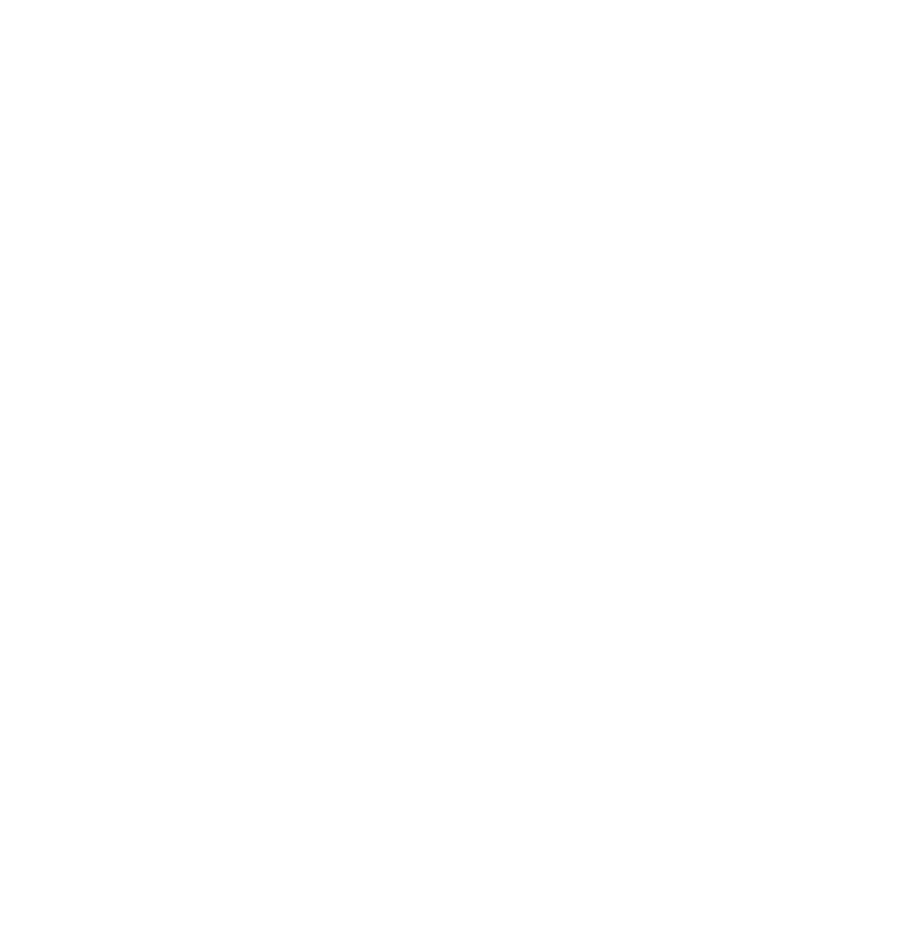
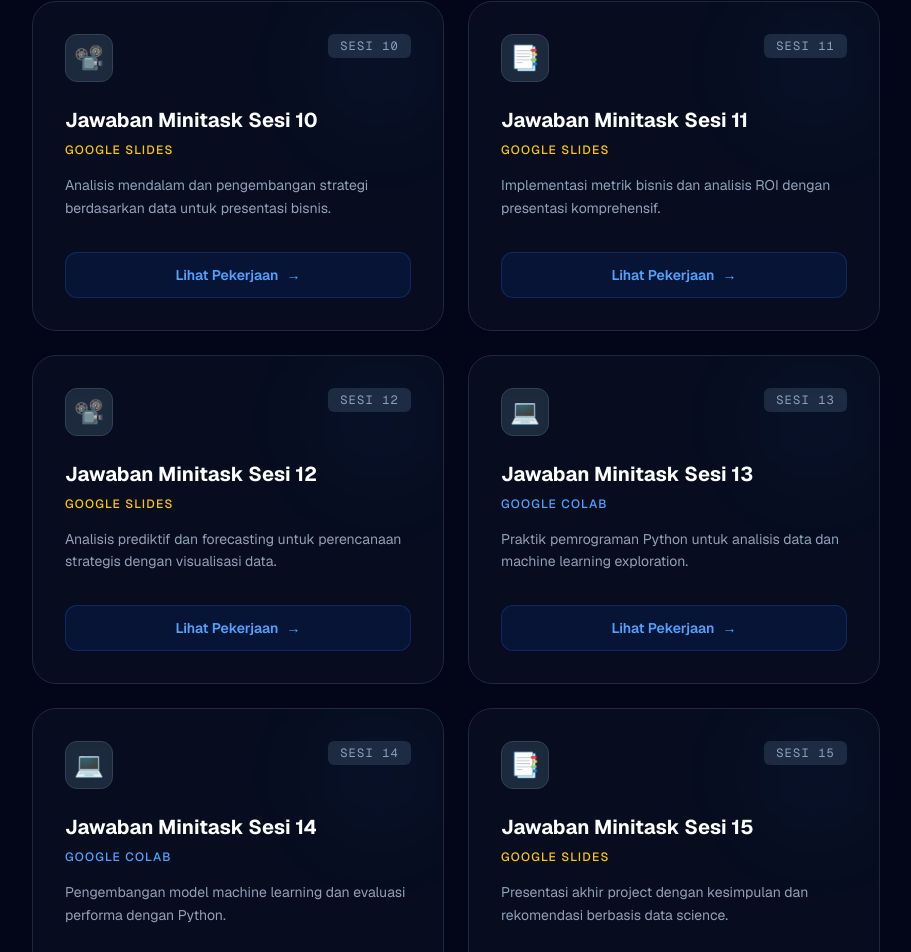
Before and after one commit to digraizham/portofolio, a Next.js app: page /pelatihan in a window 1280 px wide. Shown: the part 1844-2796 px from the top of the page, without its empty margins (184-1095 px from the left). Before the commit the page ends 1564 px from the top, so only its background shows below. Built offline with nearby package versions, Linux system fonts and the light colour scheme.

Commit message:
Add minitask details for Sesi 4, 6, 10, 11, 12, 13, 14, and 15 in DetailPelatihan component

```diff
--- a/app/pelatihan/page.tsx
+++ b/app/pelatihan/page.tsx
@@ -22,6 +22,15 @@
       color: 'text-green-400'
     },
     {
+      sesi: 'Sesi 4',
+      title: 'Jawaban Minitask Sesi 4',
+      format: 'Google Slides',
+      desc: 'Pendalaman analisis data dan teknik visualisasi untuk presentasi hasil temuan.',
+      link: 'https://docs.google.com/presentation/d/17slQgiU7jyupbc2TEusuXP2aet_ZnYLg/edit?usp=sharing&ouid=106810007812957132184&rtpof=true&sd=true',
+      icon: '📽️',
+      color: 'text-yellow-400'
+    },
+    {
       sesi: 'Sesi 5',
       title: 'Jawaban Minitask Sesi 5',
       format: 'Google Sheets',
@@ -29,6 +38,15 @@
       link: 'https://docs.google.com/spreadsheets/d/1UyXbCwJGWwOkWiaeC7_5f1IyezmyEQa-VEt6ePy1xyY/edit?usp=sharing',
       icon: '📈',
       color: 'text-green-400'
+    },
+    {
+      sesi: 'Sesi 6',
+      title: 'Jawaban Minitask Sesi 6',
+      format: 'Google Slides',
+      desc: 'Praktik pembuatan presentasi data dan komunikasi insight untuk stakeholder.',
+      link: 'https://docs.google.com/presentation/d/1nT-FiUp3JzR76pGAdk1mnN1oZ98_184k/edit?usp=sharing&ouid=106810007812957132184&rtpof=true&sd=true',
+      icon: '📑',
+      color: 'text-yellow-400'
     },
     {
       sesi: 'Sesi 7',
@@ -54,6 +72,60 @@
       format: 'Google Slides',
       desc: 'Penyusunan deck presentasi akhir dan penyampaian hasil analisis secara efektif.',
       link: 'https://docs.google.com/presentation/d/1Qx9jYdw-0Ps0cPBuOj3-HmlZx6jNtZbX/edit?usp=sharing&ouid=106810007812957132184&rtpof=true&sd=true',
+      icon: '📑',
+      color: 'text-yellow-400'
+    },
+    {
+      sesi: 'Sesi 10',
+      title: 'Jawaban Minitask Sesi 10',
+      format: 'Google Slides',
+      desc: 'Analisis mendalam dan pengembangan strategi berdasarkan data untuk presentasi bisnis.',
+      link: 'https://docs.google.com/presentation/d/1gjWBl7LGCWEZqZbMo8YA0XKgw_vscO-T/edit?usp=sharing&ouid=106810007812957132184&rtpof=true&sd=true',
+      icon: '📽️',
+      color: 'text-yellow-400'
+    },
+    {
+      sesi: 'Sesi 11',
+      title: 'Jawaban Minitask Sesi 11',
+      format: 'Google Slides',
+      desc: 'Implementasi metrik bisnis dan analisis ROI dengan presentasi komprehensif.',
+      link: 'https://docs.google.com/presentation/d/1LU9IFUl-80kHNuTgIy5AEe7xhwkHJen3/edit?usp=sharing&ouid=106810007812957132184&rtpof=true&sd=true',
+      icon: '📑',
+      color: 'text-yellow-400'
+    },
+    {
+      sesi: 'Sesi 12',
+      title: 'Jawaban Minitask Sesi 12',
+      format: 'Google Slides',
+      desc: 'Analisis prediktif dan forecasting untuk perencanaan strategis dengan visualisasi data.',
+      link: 'https://docs.google.com/presentation/d/1s4lyEtEObbF3iWAI76dgPwtUvKtLlnM_/edit?usp=sharing&ouid=106810007812957132184&rtpof=true&sd=true',
+      icon: '📽️',
+      color: 'text-yellow-400'
+    },
+    {
+      sesi: 'Sesi 13',
+      title: 'Jawaban Minitask Sesi 13',
+      format: 'Google Colab',
+      desc: 'Praktik pemrograman Python untuk analisis data dan machine learning exploration.',
+      link: 'https://colab.research.google.com/drive/1MCzexf9-mNgSchC0Cjswssg6jbyek2Wq?usp=sharing',
+      icon: '💻',
+      color: 'text-blue-400'
+    },
+    {
+      sesi: 'Sesi 14',
+      title: 'Jawaban Minitask Sesi 14',
+      format: 'Google Colab',
+      desc: 'Pengembangan model machine learning dan evaluasi performa dengan Python.',
+      link: 'https://colab.research.google.com/drive/154fborKqmsg7ReYiKcbAgOUKCQBIm9lw?usp=sharing',
+      icon: '💻',
+      color: 'text-blue-400'
+    },
+    {
+      sesi: 'Sesi 15',
+      title: 'Jawaban Minitask Sesi 15',
+      format: 'Google Slides',
+      desc: 'Presentasi akhir project dengan kesimpulan dan rekomendasi berbasis data science.',
+      link: 'https://docs.google.com/presentation/d/1nFbV2cxHxwzp1y9i9eWfz3GToz5-6tms/edit?usp=sharing&ouid=106810007812957132184&rtpof=true&sd=true',
       icon: '📑',
       color: 'text-yellow-400'
     }
--- a/app/pelatihan/pelatihan.tsx
+++ b/app/pelatihan/pelatihan.tsx
@@ -22,6 +22,15 @@
       color: 'text-green-400'
     },
     {
+      sesi: 'Sesi 4',
+      title: 'Jawaban Minitask Sesi 4',
+      format: 'Google Slides',
+      desc: 'Pendalaman analisis data dan teknik visualisasi untuk presentasi hasil temuan.',
+      link: 'https://docs.google.com/presentation/d/17slQgiU7jyupbc2TEusuXP2aet_ZnYLg/edit?usp=sharing&ouid=106810007812957132184&rtpof=true&sd=true',
+      icon: '📽️',
+      color: 'text-yellow-400'
+    },
+    {
       sesi: 'Sesi 5',
       title: 'Jawaban Minitask Sesi 5',
       format: 'Google Sheets',
@@ -29,6 +38,15 @@
       link: 'https://docs.google.com/spreadsheets/d/1UyXbCwJGWwOkWiaeC7_5f1IyezmyEQa-VEt6ePy1xyY/edit?usp=sharing',
       icon: '📈',
       color: 'text-green-400'
+    },
+    {
+      sesi: 'Sesi 6',
+      title: 'Jawaban Minitask Sesi 6',
+      format: 'Google Slides',
+      desc: 'Praktik pembuatan presentasi data dan komunikasi insight untuk stakeholder.',
+      link: 'https://docs.google.com/presentation/d/1nT-FiUp3JzR76pGAdk1mnN1oZ98_184k/edit?usp=sharing&ouid=106810007812957132184&rtpof=true&sd=true',
+      icon: '📑',
+      color: 'text-yellow-400'
     },
     {
       sesi: 'Sesi 7',
@@ -54,6 +72,60 @@
       format: 'Google Slides',
       desc: 'Penyusunan deck presentasi akhir dan penyampaian hasil analisis secara efektif.',
       link: 'https://docs.google.com/presentation/d/1Qx9jYdw-0Ps0cPBuOj3-HmlZx6jNtZbX/edit?usp=sharing&ouid=106810007812957132184&rtpof=true&sd=true',
+      icon: '📑',
+      color: 'text-yellow-400'
+    },
+    {
+      sesi: 'Sesi 10',
+      title: 'Jawaban Minitask Sesi 10',
+      format: 'Google Slides',
+      desc: 'Analisis mendalam dan pengembangan strategi berdasarkan data untuk presentasi bisnis.',
+      link: 'https://docs.google.com/presentation/d/1gjWBl7LGCWEZqZbMo8YA0XKgw_vscO-T/edit?usp=sharing&ouid=106810007812957132184&rtpof=true&sd=true',
+      icon: '📽️',
+      color: 'text-yellow-400'
+    },
+    {
+      sesi: 'Sesi 11',
+      title: 'Jawaban Minitask Sesi 11',
+      format: 'Google Slides',
+      desc: 'Implementasi metrik bisnis dan analisis ROI dengan presentasi komprehensif.',
+      link: 'https://docs.google.com/presentation/d/1LU9IFUl-80kHNuTgIy5AEe7xhwkHJen3/edit?usp=sharing&ouid=106810007812957132184&rtpof=true&sd=true',
+      icon: '📑',
+      color: 'text-yellow-400'
+    },
+    {
+      sesi: 'Sesi 12',
+      title: 'Jawaban Minitask Sesi 12',
+      format: 'Google Slides',
+      desc: 'Analisis prediktif dan forecasting untuk perencanaan strategis dengan visualisasi data.',
+      link: 'https://docs.google.com/presentation/d/1s4lyEtEObbF3iWAI76dgPwtUvKtLlnM_/edit?usp=sharing&ouid=106810007812957132184&rtpof=true&sd=true',
+      icon: '📽️',
+      color: 'text-yellow-400'
+    },
+    {
+      sesi: 'Sesi 13',
+      title: 'Jawaban Minitask Sesi 13',
+      format: 'Google Colab',
+      desc: 'Praktik pemrograman Python untuk analisis data dan machine learning exploration.',
+      link: 'https://colab.research.google.com/drive/1MCzexf9-mNgSchC0Cjswssg6jbyek2Wq?usp=sharing',
+      icon: '💻',
+      color: 'text-blue-400'
+    },
+    {
+      sesi: 'Sesi 14',
+      title: 'Jawaban Minitask Sesi 14',
+      format: 'Google Colab',
+      desc: 'Pengembangan model machine learning dan evaluasi performa dengan Python.',
+      link: 'https://colab.research.google.com/drive/154fborKqmsg7ReYiKcbAgOUKCQBIm9lw?usp=sharing',
+      icon: '💻',
+      color: 'text-blue-400'
+    },
+    {
+      sesi: 'Sesi 15',
+      title: 'Jawaban Minitask Sesi 15',
+      format: 'Google Slides',
+      desc: 'Presentasi akhir project dengan kesimpulan dan rekomendasi berbasis data science.',
+      link: 'https://docs.google.com/presentation/d/1nFbV2cxHxwzp1y9i9eWfz3GToz5-6tms/edit?usp=sharing&ouid=106810007812957132184&rtpof=true&sd=true',
       icon: '📑',
       color: 'text-yellow-400'
     }
```
